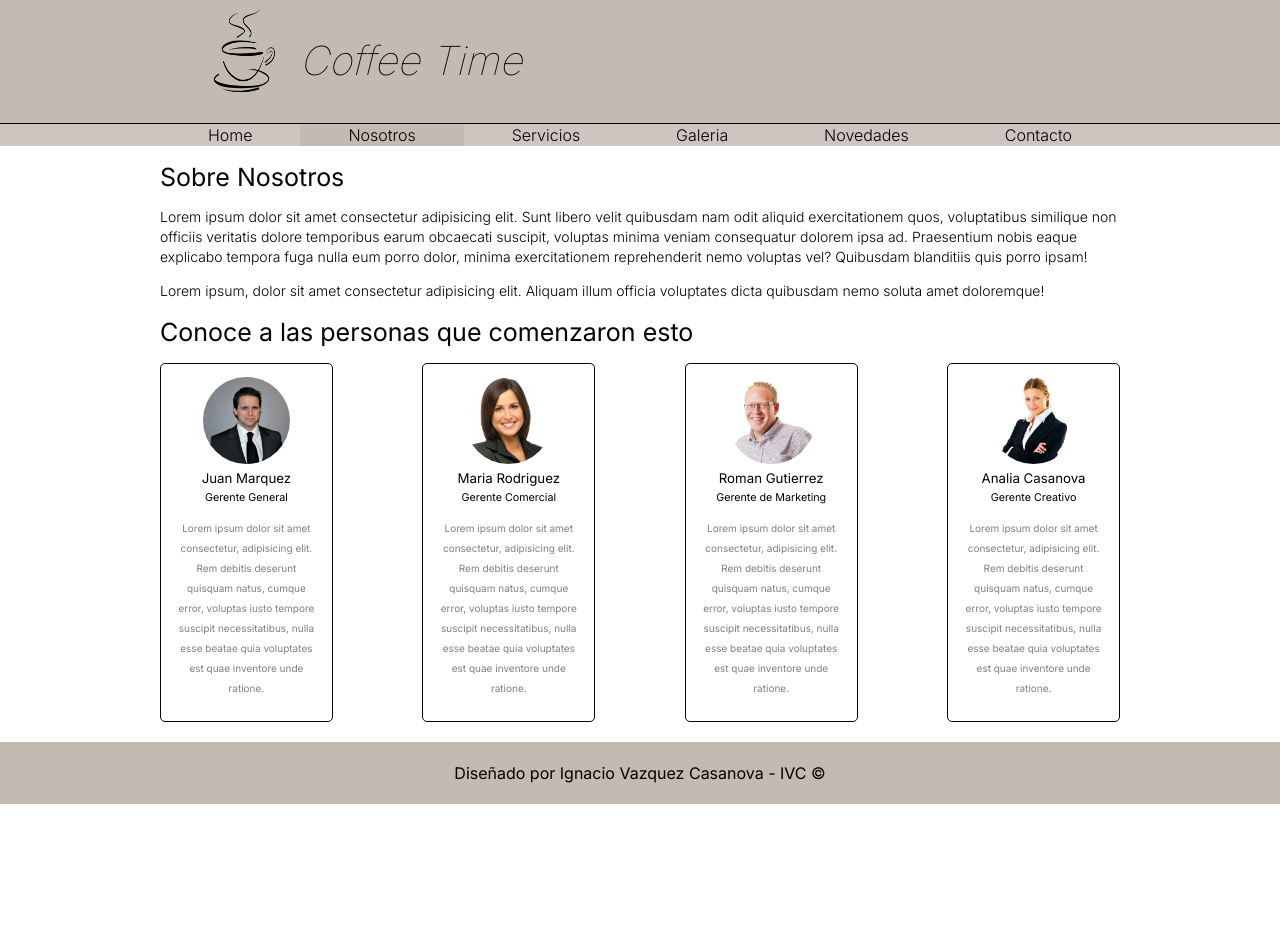
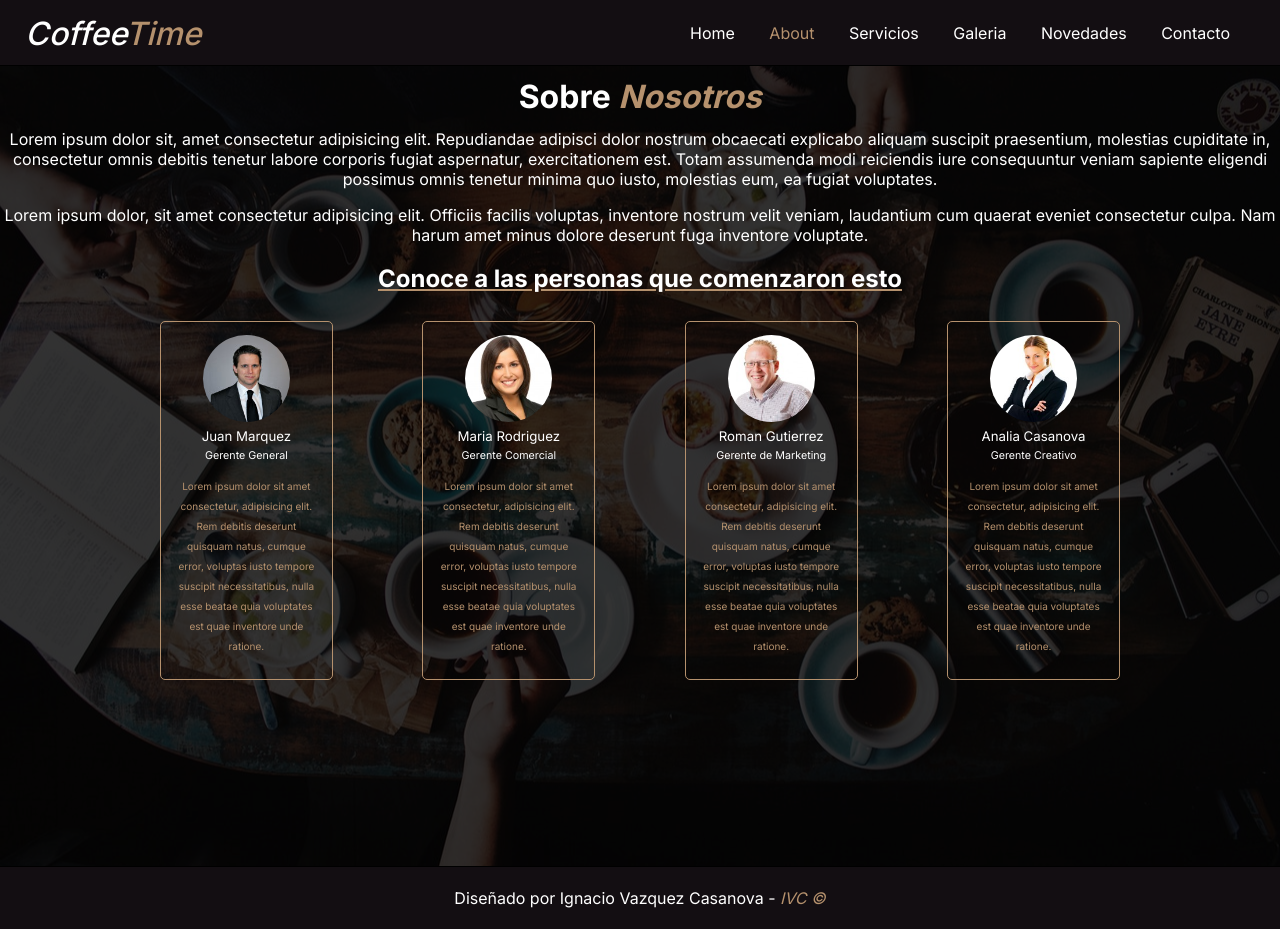
Before and after one commit to Tuew/Curso_UTN_Proyecto, a plain HTML site: page nosotros.html in a window 1280 px wide. Before the commit the page ends 804 px from the top, so only its background shows below. Drawn offline with Linux system fonts and the light colour scheme.

Commit message:
cambio de diseño

```diff
--- a/css/styles.css
+++ b/css/styles.css
@@ -5,55 +5,58 @@ body{
 }
 
 header{
-    background-color: #c3bab1;
+    background-color: #130e12;
+    height: 65px;
     border-bottom: 1px solid #000;
+
 }
 
-header h1{
-    color: #000;
-    font-size: 40px;
-    font-weight: 100;
-    font-style: italic;
-    display: inline-block;
-    position: relative;
-    bottom: 25px;
-    margin-left: 10px;
+.header{
+    display: inline-flex ;
+
 }
 
-header img{
+.header h1{
     padding-left: 25px;
+    padding-top: 3px;
+    font-weight: 500;
+    font-style: italic;
+    color: #fff;
+
 }
 
-nav{
-    background-color: #cec5c0;
+.header img{
+    width: 75px;
+    height: 60px;
+    color: #a2a7a0;
 }
 
-nav ul{
-    list-style: none;
-    margin: 0;
-    padding: 0;
-    display: flex;
+.nav{
+    float: right;
+    margin-right: 35px;
+    padding-top: 7px;
 }
 
-nav ul li{
-    flex-grow: 1;
+.nav a{
+    text-decoration: none;
+    color: #fff;
+    padding: 1px 15px;
+
 }
 
-nav ul li a{
-    color: #000;
-    text-decoration: none;
-    padding: 1px 6px;
-    display: block;
-    text-align: center;
-    font-weight: 300;
+
+.nav li {
+    display: inline-block;
+
+
 }
 
-nav ul li a.activo{
-    background-color: #c3bab3;
+.nav a:hover{
+    color: #b5916d;
 }
 
-nav ul li a:hover{
-    background-color: rgba(0,0,0,0.3);
+a.activo{
+   color: #b5916d;
 }
 
 .holder{
@@ -63,54 +66,61 @@ nav ul li a:hover{
 }
 
 #img{
-    background: url(../img/fondo.jpg) repeat scroll center center/cover;
-    height: 55vh;
+    background: rgba(0,0,0,0.4) url(../img/fondo.jpg) repeat scroll center center/cover;
+    height: 100vh;
     width: 100%;
+    background-blend-mode: darken;
 }
 
-h2{
-    color: #080401;
-    font-weight: 400;
-    font-size: 25px;
+
+.container{
+    display: flex;
+    align-items: center;
+    justify-content: center;
+
 }
 
 .bienvenidos{
-    width: 75%;
-    padding-right: 10px;
-    box-sizing: border-box;
+    color: #fff;
+    font-size: 18px;
+    text-align: center;
+    padding-bottom: 7.5rem;
 }
 
-.testimonios{
-    width: 25%;
+.corte{
+    display: flex;
+    width: 100%;
+    height: 15px;
+    background-color: #000;
 }
 
-.columnas{
-    display: flex;
-    justify-content: space-between;
+#about{
+    background: rgba(0,0,0,0.8) url(../img/fondo2.jpg) repeat scroll center center/cover;
+    height: 100vh;
+    width: 100%;
+    background-blend-mode: darken;
 }
 
-.bienvenidos p{
-    font-size: 17px;
-    font-weight: 300;
+
+.about{
+   display: flex;
 }
 
-.testimonio{
-    background-color: #c3bab3;
-    padding: 16px;
+.description{
+    text-align: center;
+    color: #fff;
 }
 
-.testimonio .cita{
-    font-weight: bold;
+
+span{
+    color: #b5916d;
     font-style: italic;
-    font-size: 22px;
-    display: block;
 }
 
-.testimonio .autor{
-    font-size: 10px;
-    text-align: center;
-    display: block;
-    margin: 12px 0;
+.staff h2{
+    margin-top: 1.5rem;
+    margin-bottom: 2.0rem;
+    text-decoration: underline #b5916d;
 }
 
 
@@ -122,10 +132,11 @@ h2{
 .personas{
     display: flex;
     justify-content: space-between;
+
 }
 
 .persona{
-    border: 1px solid #080401;
+    border: 1px solid #b5916d;
     border-radius: 5px;
     width: 18%;
     text-align: center;
@@ -142,19 +153,20 @@ h2{
 .persona h5, .persona h6{
     margin: 0;
     font-weight: normal;
-    color: #000;
+    color: #fff;
 }
 
 .persona p{
-    color: grey;
+    color: #b5916d;
     font-size: 10px;
 }
 
 footer{
-    background-color: #c3bab1;
+    background-color: #130e12;
+    border-top: 1px solid #000;
     clear: both;
-    color: #000;
+    color: #fff;
     text-align: center;
     padding: 5px 0;
-    margin-top: 20px;
+
 }
--- a/nosotros.html
+++ b/nosotros.html
@@ -13,34 +13,33 @@
 </head>
 
 <body>
+
     <header>
-        <div class="holder">
-            <img src="./img/logo.png" width="100" height="100" alt="logo">
-            <h1>Coffee Time</h1>
+        <div class="header">
+
+            <h1>Coffee<span>Time</span></h1>
         </div>
-    </header>
 
+        <div class="nav">
             <nav>
-        <div class="holder">
                 <ul>
                     <li><a href="index.html">Home</a></li>
-                <li><a class="activo"  href="about.html">Nosotros</a></li>
+                    <li><a class="activo" href="nosotros.html">About</a></li>
                     <li><a href="servicios.html">Servicios</a></li>
                     <li><a href="galeria.html">Galeria</a></li>
                     <li><a href="novedades.html">Novedades</a></li>
                     <li><a href="contacto.html">Contacto</a></li>
                 </ul>
+            </nav>
         </div>
-    </nav>
+    </header>
 
+    <div id="about" class="about">
+        <div class="description">
+            <h1>Sobre <span>Nosotros</span></h1>
+            <p>Lorem ipsum dolor sit, amet consectetur adipisicing elit. Repudiandae adipisci dolor nostrum obcaecati explicabo aliquam suscipit praesentium, molestias cupiditate in, consectetur omnis debitis tenetur labore corporis fugiat aspernatur, exercitationem est. Totam assumenda modi reiciendis iure consequuntur veniam sapiente eligendi possimus omnis tenetur minima quo iusto, molestias eum, ea fugiat voluptates.</p>
+            <p>Lorem ipsum dolor, sit amet consectetur adipisicing elit. Officiis facilis voluptas, inventore nostrum velit veniam, laudantium cum quaerat eveniet consectetur culpa. Nam harum amet minus dolore deserunt fuga inventore voluptate.</p>
             <main class="holder">
-
-        <div class="historia">
-            <h2>Sobre Nosotros</h2>
-            <p>Lorem ipsum dolor sit amet consectetur adipisicing elit. Sunt libero velit quibusdam nam odit aliquid exercitationem quos, voluptatibus similique non officiis veritatis dolore temporibus earum obcaecati suscipit, voluptas minima veniam consequatur dolorem ipsa ad. Praesentium nobis eaque explicabo tempora fuga nulla eum porro dolor, minima exercitationem reprehenderit nemo voluptas vel? Quibusdam blanditiis quis porro ipsam!</p>
-
-            <p>Lorem ipsum, dolor sit amet consectetur adipisicing elit. Aliquam illum officia voluptates dicta quibusdam nemo soluta amet doloremque!</p>
-        </div>
 
                 <div class="staff">
                     <h2>Conoce a las personas que comenzaron esto</h2>
@@ -74,8 +73,12 @@
 
             </main>
 
+        </div>
+
+    </div>
+
     <footer>
-        <p>Diseñado por Ignacio Vazquez Casanova - IVC &copy;</p>
+        <p>Diseñado por Ignacio Vazquez Casanova - <span>IVC &copy;</span></p>
     </footer>
 </body>
 </html>
```
Also changed, not shown: index.html (+23 -27 lines), img/fondo2.jpg (added), img/logo2.jpg (added), img/logo3.jpg (added). Lines whose indentation alone changed are shown as unchanged.
